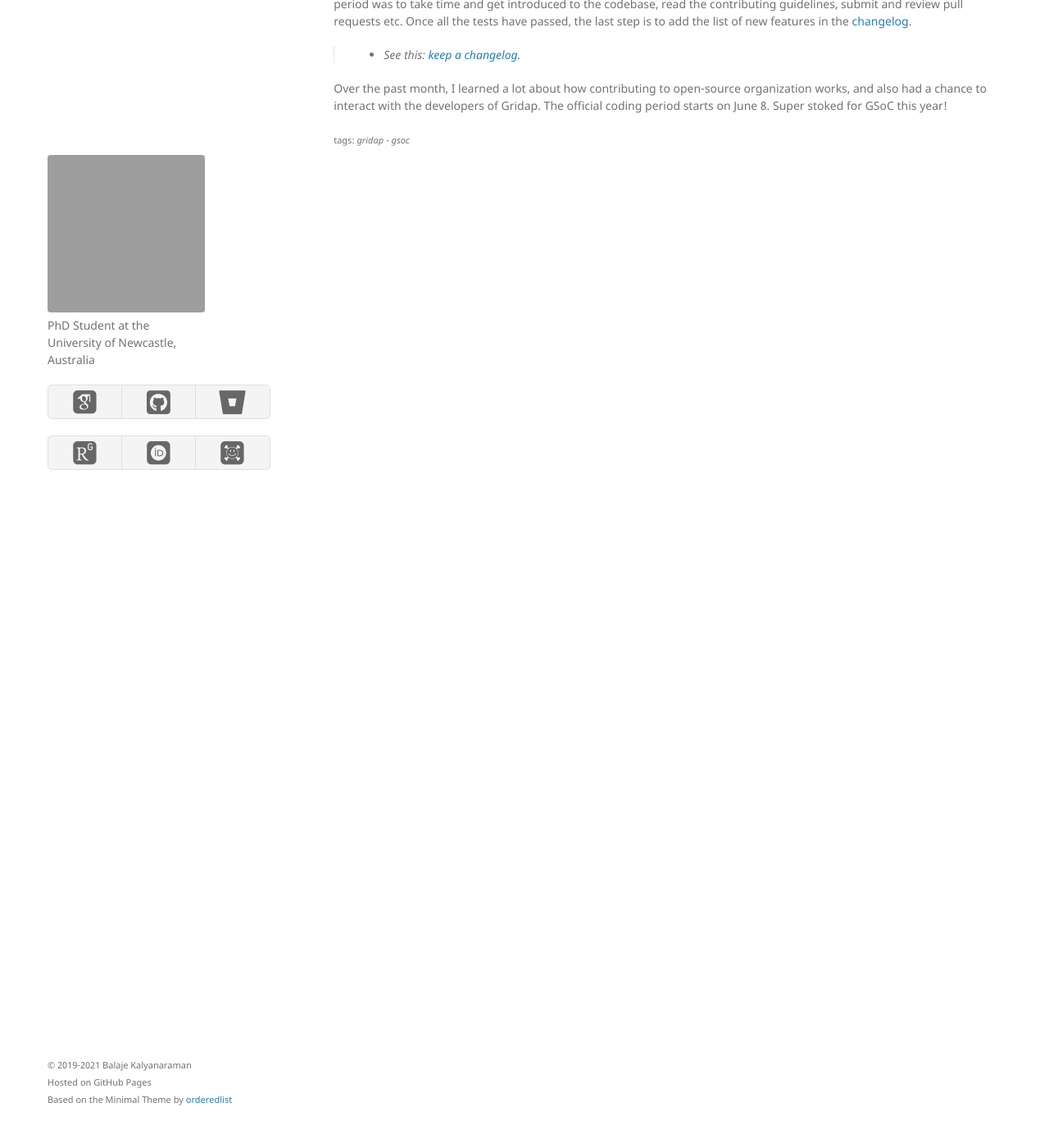
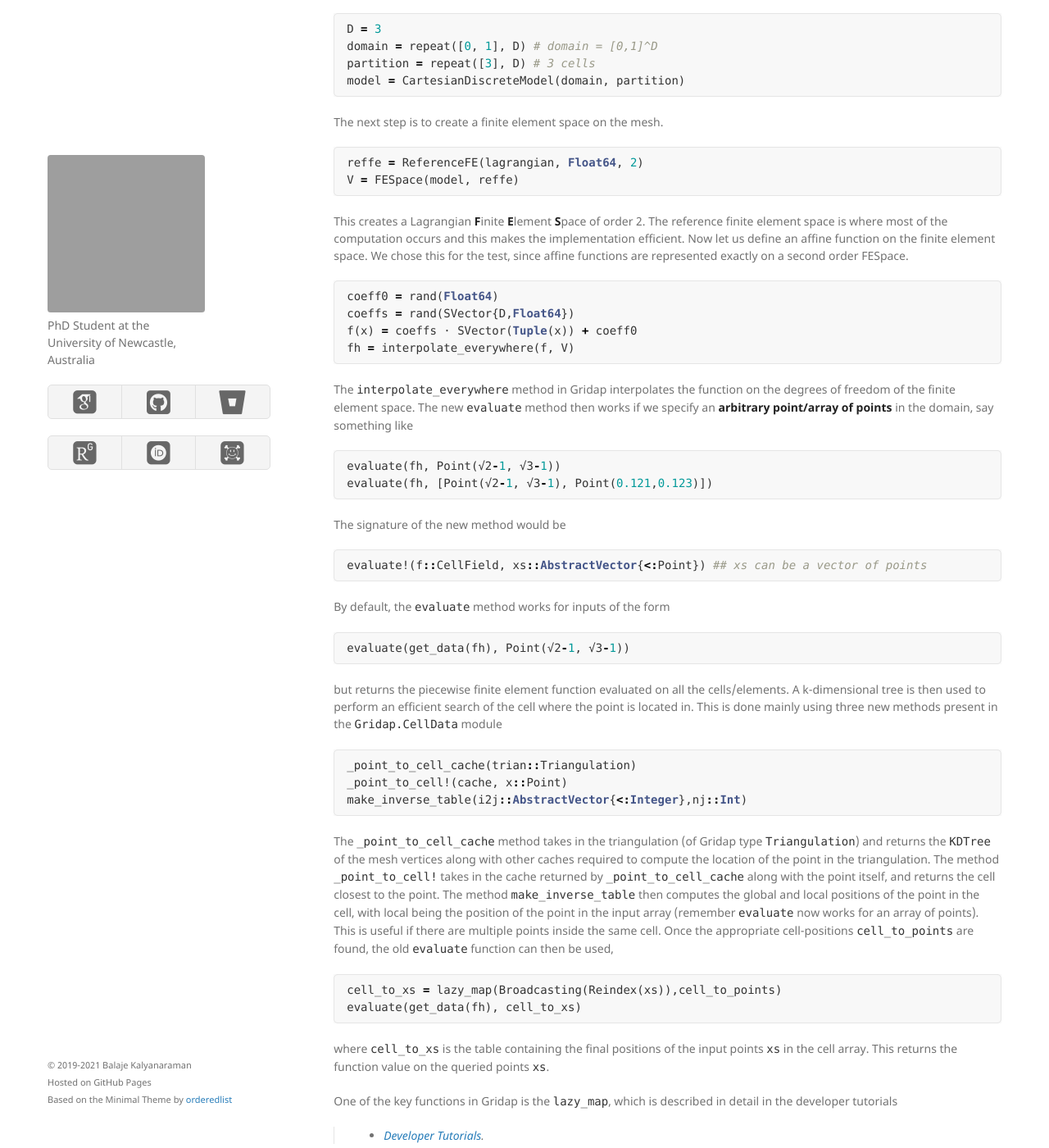
Before and after one commit to Balaje/balaje.github.io, a Jekyll site: the page built from _posts/2021-06-05-GSoC-Week-0.md, in a window 1280 px wide and 1400 px high, scrolled down 1161 px. Shown: the whole window at 82% size. Built offline with Jekyll 4.4.1, drawn with Linux system fonts in a browser that asks for light colours; nearby versions of some CDN libraries; some web fonts are replaced; some of the changed text lies outside the part shown; grey boxes are pictures that could not be loaded.

Commit message:
Update post

````diff
--- a/_posts/2021-06-05-GSoC-Week-0.md
+++ b/_posts/2021-06-05-GSoC-Week-0.md
@@ -15,6 +15,12 @@ this short post, I will be talking about what goes on during the
 bonding period. Note that this can vary between the various
 organizations in GSoC, for example, differing in the tech that they use
 for communication etc.
+
+I will also try to briefly discuss the
+technical details of the work that I've been working on so far. I
+don't intend to explain the entire thing in this single blog post,
+as it would make it long and hard to follow. I will however try to
+make a separate page documenting the routines, if possible.
 
 ## Overview
 
@@ -56,9 +62,123 @@ neighbour](https://github.com/KristofferC/NearestNeighbors.jl)
 of the point in a KD-Tree, built using the mesh
 vertices. Subsequently, we construct an inverse map to get the
 corresponding cell/element location and then evaluate the
-function using Gridap's `evaluate` method.
+function using Gridap's `evaluate` method. To make things simple, it
+is easy to think of points as vertices, and the vertices make up the
+cell/element. The goal is to make `evaluate` work on any point inside
+the cell.
 
-This work was started in a Pull Request by Erik Schnetter, who wrote
+This algorithm was written by [Erik
+Schnetter](https://github.com/eschnett) for Gridap a couple of months
+ago. I will go through the algorithm briefly here. Feel free to skip
+to the conclusions if you are not familiar with FEM. The first step is
+to build a mesh of an arbitrary dimension `D`. The code snippet below
+works for any value of `D`, subject to computational power of your
+computer of course.
+
+``` julia
+D = 3
+domain = repeat([0, 1], D) # domain = [0,1]^D
+partition = repeat([3], D) # 3 cells
+model = CartesianDiscreteModel(domain, partition)
+```
+
+The next step is to create a finite element space on the mesh.
+
+``` julia
+reffe = ReferenceFE(lagrangian, Float64, 2)
+V = FESpace(model, reffe)
+```
+
+This creates a Lagrangian **F**inite **E**lement **S**pace of
+order 2. The reference finite element space is where most of the
+computation occurs and this makes the implementation efficient. Now
+let us define an affine function on the finite element space. We chose
+this for the test, since affine functions are represented exactly on a
+second order FESpace.
+
+``` julia
+coeff0 = rand(Float64)
+coeffs = rand(SVector{D,Float64})
+f(x) = coeffs ⋅ SVector(Tuple(x)) + coeff0
+fh = interpolate_everywhere(f, V)
+```
+
+The `interpolate_everywhere` method in Gridap interpolates the
+function on the degrees of freedom of the finite element space. The
+new `evaluate` method then works if we specify an **arbitrary
+point/array of points** in
+the domain, say something like
+
+``` julia
+evaluate(fh, Point(√2-1, √3-1))
+evaluate(fh, [Point(√2-1, √3-1), Point(0.121,0.123)])
+```
+
+The signature of the new method would be
+
+``` julia
+evaluate!(f::CellField, xs::AbstractVector{<:Point}) ## xs can be a vector of points
+```
+
+By default, the `evaluate` method works for inputs of the form
+
+``` julia
+evaluate(get_data(fh), Point(√2-1, √3-1))
+```
+
+but returns the piecewise finite element function evaluated on all the
+cells/elements. A k-dimensional tree is then used to perform an efficient
+search of the cell where the point is located in. This is done mainly
+using three new methods present in the `Gridap.CellData` module
+
+``` julia
+_point_to_cell_cache(trian::Triangulation)
+_point_to_cell!(cache, x::Point)
+make_inverse_table(i2j::AbstractVector{<:Integer},nj::Int)
+```
+
+The `_point_to_cell_cache` method takes in the triangulation (of
+Gridap type `Triangulation`) and returns the `KDTree` of the mesh
+vertices along with other caches required to compute the location of
+the point in the triangulation. The method `_point_to_cell!` takes in the
+cache returned by `_point_to_cell_cache` along with the point itself,
+and returns the cell closest to the point. The method `make_inverse_table`
+then computes the global and local positions of the point in the
+cell, with local being the position of the point in the input array
+(remember `evaluate` now works for an array of points). This is useful
+if there are multiple points inside the same cell. Once the
+appropriate cell-positions `cell_to_points` are found, the old
+`evaluate` function can then be used,
+
+``` julia
+cell_to_xs = lazy_map(Broadcasting(Reindex(xs)),cell_to_points)
+evaluate(get_data(fh), cell_to_xs)
+```
+
+where `cell_to_xs` is the table containing the  final positions of the
+input points `xs` in the cell array. This returns the function value
+on the queried points `xs`.
+
+One of the key functions in Gridap is the `lazy_map`, which is
+described in detail in the developer tutorials
+
+>- [Developer
+Tutorials](https://gridap.github.io/Tutorials/dev/pages/t012_poisson_dev_fe/).
+
+In short, `lazy_map` is one of, if not the most important function in
+Gridap. It returns a data structure known as `LazyArray` which are
+arrays that are conceptually defined at the indices. This means that
+they are not actually computed as a whole, but **rather contain the
+information** on how it is built. The actual value of the array is
+computed **only** when the indices are called, and hence the term
+**Lazy**. This results in more performant code as opposed to
+**greedy** evaluations which result in memory intensive and slower
+code.
+
+## Conclusion
+
+This work was started a couple of months ago in a [pull request by Erik
+Schnetter](https://github.com/gridap/Gridap.jl/pull/523), who wrote
 most of the algorithm. I then volunteered to finish up Erik's
 implementation, mostly cleaning up the code, extending the method to
 `CellPoint` structures, and completing the unit tests. The pull request
@@ -81,5 +201,6 @@ of new features in the
 
 Over the past month, I learned a lot about how contributing to open-source
 organization works, and also had a chance to interact with the
-developers of Gridap. The official coding period
+developers of Gridap. I also thank my mentors for guiding me towards
+submitting my first ever successful pull request! The official coding period
 starts on June 8. Super stoked for GSoC this year!
````
